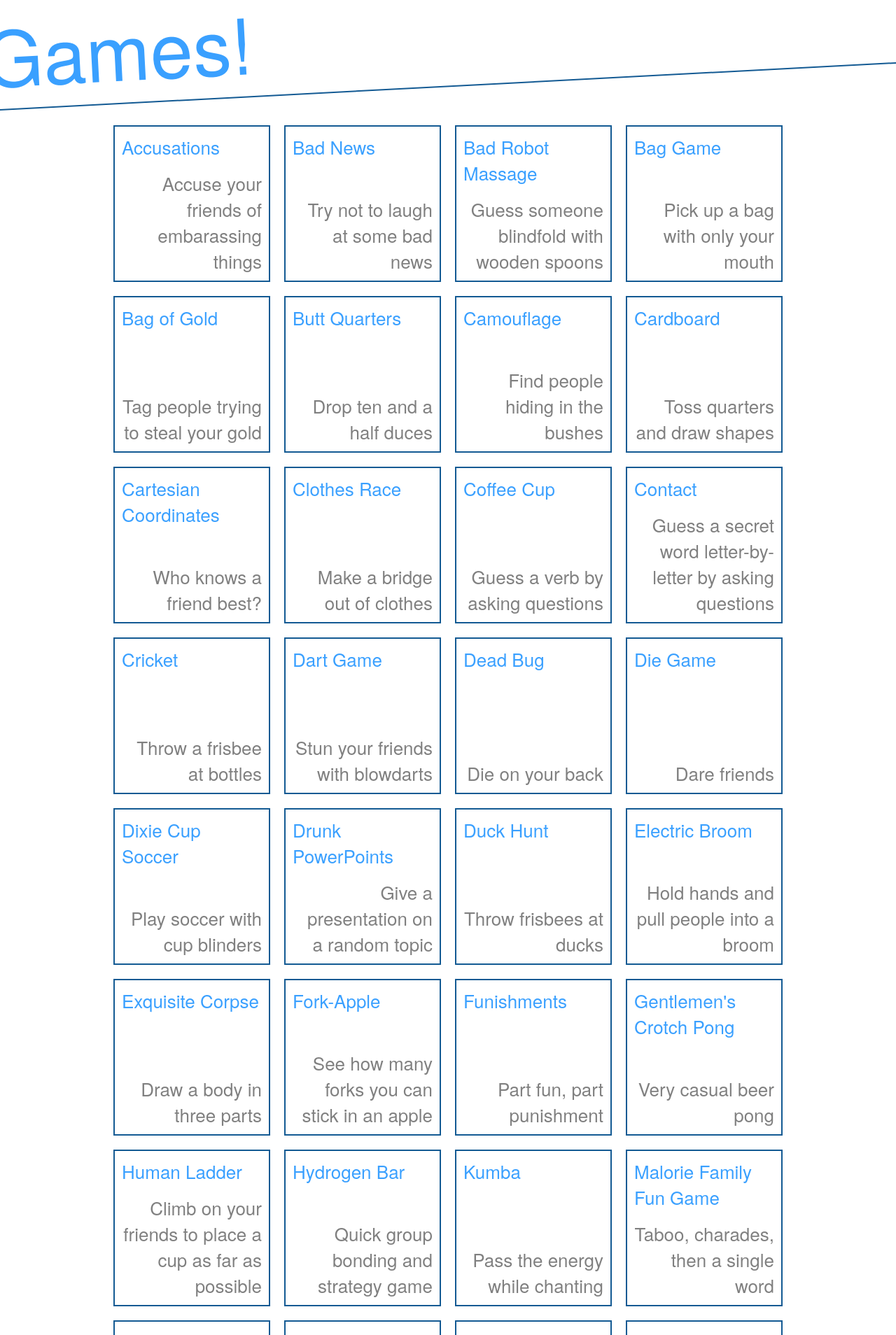
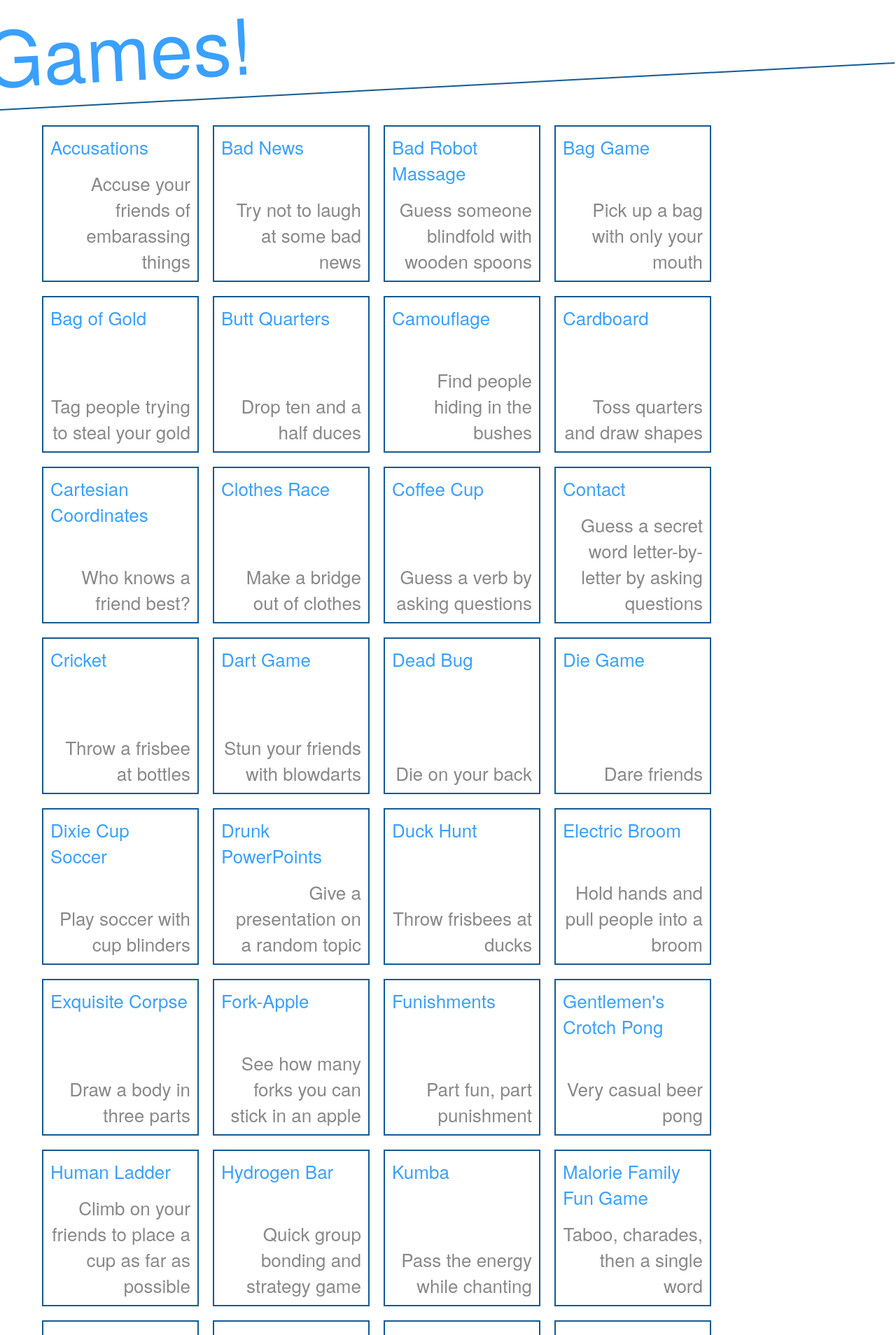
Before and after one commit to davidselassie/games, a Jekyll site: the page built from index.html, in a window 1280 px wide. Shown: the top 1908 px of the page at 70% size. Built offline with Jekyll 4.4.1, drawn with Linux system fonts in a browser that asks for light colours; nearby versions of some CDN libraries.

Commit message:
Nice SCSS.

```diff
--- a/_includes/footer.html
+++ b/_includes/footer.html
@@ -1,5 +1,5 @@
 <footer>
-  <ul class="tab-list">
+  <ul>
     {% if page.relative_path %}
     <li><a href="{{ site.github.repository_url }}/edit/gh-pages/{{ page.relative_path }}">Edit</a> this game</li>
     {% endif %}
--- a/index.html
+++ b/index.html
@@ -35,8 +35,8 @@
   <body ng-controller="FilterController">
     {% include header.html %}
 
-    <nav>
-      <ul class="block-l">
+    <nav class="block">
+      <ul>
         {% assign sorted_games = (site.games | sort:'title') %}
         {% for game in sorted_games %}
         {% include block.html %}
--- a/site.css
+++ /dev/null
@@ -1,131 +0,0 @@
-body {
-    font-family: HelveticaNeue, Helvetica, sans-serif;
-    font-weight: 400;
-    text-rendering: optimizelegibility;
-    font-size: 26px;
-    color: grey;
-    margin: 0px;
-    padding: 20px;
-
-}
-header {
-}
-footer {
-    text-align: center;
-    color: lightgray;
-}
-a {
-    color: #3AA0FF;
-    text-decoration: none;
-}
-hr {
-    border: 0px;
-    border-bottom: 2px solid #135A93;
-}
-li {
-    margin-bottom: 20px;
-}
-p {
-    margin: 0px 0px 20px 0px;
-    line-height: 40px;
-    letter-spacing: 0.4px;
-}
-
-header h1 {
-    position: relative;
-    font-family: HelveticaNeue-UltraLight, Helvetica-Light, HelveticaNeue, Helvetica, sans-serif;
-    font-weight: 100;
-    font-size: 110px;
-    border-bottom: 2px solid #135A93;
-    margin: -20px -50px 20px -40px;
-    white-space: nowrap;
-    overflow: hidden;
-    -webkit-transform: rotate(-3deg);
-    -moz-transform: rotate(-3deg);
-    -webkit-transform-origin: left bottom;
-    -moz-transform-origin: left bottom;}
-h1 small {
-    font-weight: 100;
-    color: lightgray;
-}
-
-article {
-    display: -webkit-flex;
-    display: flex;
-    -webkit-flex-wrap: wrap;
-    flex-wrap: wrap;
-    -webkit-justify-content: center;
-    justify-content: center;
-}
-article h1 {
-    margin: 0px 0px 30px 0px;
-    width: 100%;
-    font-weight: 100;
-    font-size: 68px;
-    color: #555555;
-}
-
-section {
-    margin: 0px 30px 0px 0px;
-    -webkit-flex-grow: 1;
-    flex-grow: 1;
-}
-section h1 {
-    margin: 0px 0px 30px 0px;
-    font-size: 41px;
-    font-weight: 200;
-}
-section h2 {
-    margin: 0px 0px 20px 0px;
-    font-weight: 200;
-}
-section h3 {
-    margin: 0px 0px 20px 0px;
-    font-weight: 200;
-}
-
-ul.tab-list {
-}
-ul.tab-list li {
-    display: inline-block;
-}
-ul.tab-list li:before {
-    content: "| ";
-}
-ul.tab-list li:first-child:before {
-    content: "";
-}
-
-ul.block-l {
-    margin: 0px;
-    padding-right: 20px;
-    display: -webkit-flex;
-    display: flex;
-    -webkit-flex-wrap: wrap;
-    flex-wrap: wrap;
-    -webkit-justify-content: center;
-    justify-content: center;
-}
-ul.block-l li {
-    display: block;
-    vertical-align: top;  /* Needed with inline-block otherwise they're wherever vertically... */
-    position: relative;  /* Needed so child summary elements are positioned relative to this parent. */
-    width: 200px;
-    height: 200px;
-    border: 2px solid #135A93;
-    padding: 10px;
-    margin: 0px 20px 20px 0px;
-    -webkit-transition: background 0.25s;
-    -moz-transition: background 0.25s;
-}
-ul.block-l li:hover {
-    background: #eeeeee;
-}
-ul.block-l summary {
-    color: grey;
-    position: absolute;
-    text-align: right;
-    bottom: 0px;
-    right: 0px;
-    padding: 10px;
-}
--- /dev/null
+++ b/site.scss
@@ -0,0 +1,222 @@
+---
+---
+
+$primary-color: #3AA0FF;
+$secondary-color: #135A93;
+
+$primary-h: #333333;
+$secondary-h: #555555;
+$primary-text: #888888;
+$secondary-text: #BBBBBB;
+
+$primary-bg: #FFFFFF;
+$secondary-bg: #EEEEEE;
+
+$base-font-size: 26;
+
+@mixin flex-wrap($args) {
+    -webkit-flex-wrap: $args;
+    -moz-flex-wrap: $args;
+    flex-wrap: $args;
+}
+
+@mixin flex-direction($args) {
+    -webkit-flex-direction: $args;
+    -moz-flex-direction: $args;
+    flex-direction: $args;
+}
+
+
+@mixin flex-grow($args) {
+    -webkit-flex-grow: $args;
+    -moz-flex-grow: $args;
+    flex-grow: $args;
+}
+
+@mixin justify-content($args) {
+    -webkit-justify-content: $args;
+    -moz-justify-content: $args;
+    justify-content: $args;
+}
+
+@mixin transform($args) {
+    -webkit-transform: $args;
+    -moz-transform: $args;
+    transform: $args;
+}
+
+@mixin transform-origin($args) {
+    -webkit-transform-origin: $args;
+    -moz-transform-origin: $args;
+    transform-origin: $args;
+}
+
+@mixin transition($args) {
+    -webkit-transition: $args;
+    -moz-transition: $args;
+    transition: $args;
+}
+
+body {
+    font-family: HelveticaNeue, Helvetica, sans-serif;
+    font-weight: 400;
+    text-rendering: optimizelegibility;
+    font-size: 26px;
+    color: $primary-text;
+    background-color: $primary-bg;
+    margin: 0px;
+    padding: 20px;
+
+}
+
+header {
+    h1 {
+        position: relative;
+        font-family: HelveticaNeue-UltraLight, Helvetica-Light, HelveticaNeue, Helvetica, sans-serif;
+        font-weight: 100;
+        font-size: 110px;
+        border-bottom: 2px solid $secondary-color;
+        left: -40px;
+        margin: -20px -60px 20px 0px;
+        white-space: nowrap;
+        overflow: hidden;
+        @include transform(rotate(-3deg));
+        @include transform-origin(left bottom);
+    }
+}
+
+a {
+    color: $primary-color;
+    text-decoration: none;
+}
+
+hr {
+    border: 0px;
+    border-bottom: 2px solid $secondary-color;
+}
+
+li {
+    margin-bottom: 20px;
+}
+
+p {
+    margin: 0px 0px 20px 0px;
+    line-height: 40px;
+    letter-spacing: 0.4px;
+}
+
+article {
+    display: -webkit-flex;
+    display: flex;
+    @include flex-wrap(wrap);
+    @include justify-content(center);
+
+    h1 {
+        margin: 0px 0px 30px 0px;
+        width: 100%;
+        font-weight: 100;
+        font-size: 68px;
+        color: $primary-h;
+
+        small {
+            font-weight: 100;
+            color: $secondary-text;
+        }
+    }
+}
+
+section {
+    margin: 0px 30px 0px 0px;
+    @include flex-grow(1);
+
+    h1 {
+        margin: 0px 0px 30px 0px;
+        font-size: 41px;
+        font-weight: 200;
+        color: $secondary-h;
+    }
+
+    h2 {
+        margin: 0px 0px 20px 0px;
+        font-weight: 200;
+        color: $secondary-h;
+    }
+
+    h3 {
+        margin: 0px 0px 20px 0px;
+        font-weight: 200;
+        color: $secondary-h;
+    }
+}
+
+footer {
+    text-align: center;
+    color: $secondary-text;
+
+    ul {
+        li {
+            display: inline-block;
+        }
+
+        li:before {
+            content: "| ";
+        }
+
+        li:first-child:before {
+            content: "";
+        }
+    }
+}
+
+nav.block {
+    ul {
+        margin: 0px;
+        padding-right: 20px;
+        display: -webkit-flex;
+        display: flex;
+        @include flex-wrap(wrap);
+        @include justify-content(flex-start);
+
+        a {
+            margin: 0px 20px 20px 0px;
+            border: 2px solid $secondary-color;
+            padding: 10px;
+            width: 200px;
+            @include transition(background 0.25s);
+        }
+
+        a:hover {
+            background: $secondary-bg;
+        }
+
+        li {
+            display: block;
+            position: relative;  /* Needed so child summary elements are positioned relative to this parent. */
+            margin: 0px;
+            height: 200px;  /* Needs explicit height because summary is abs positioned. */
+
+            summary {
+                color: $primary-text;
+                position: absolute;
+                text-align: right;
+                bottom: 0px;
+                right: 0px;
+            }
+        }
+
+    }
+}
+
+@media (max-width: 600px) {
+    nav.block {
+        ul {
+            @include flex-direction(column);
+            @include flex-wrap(nowrap);
+
+            a {
+                width: auto;
+                @include flex-grow(1);
+            }
+        }
+    }
+}
```
